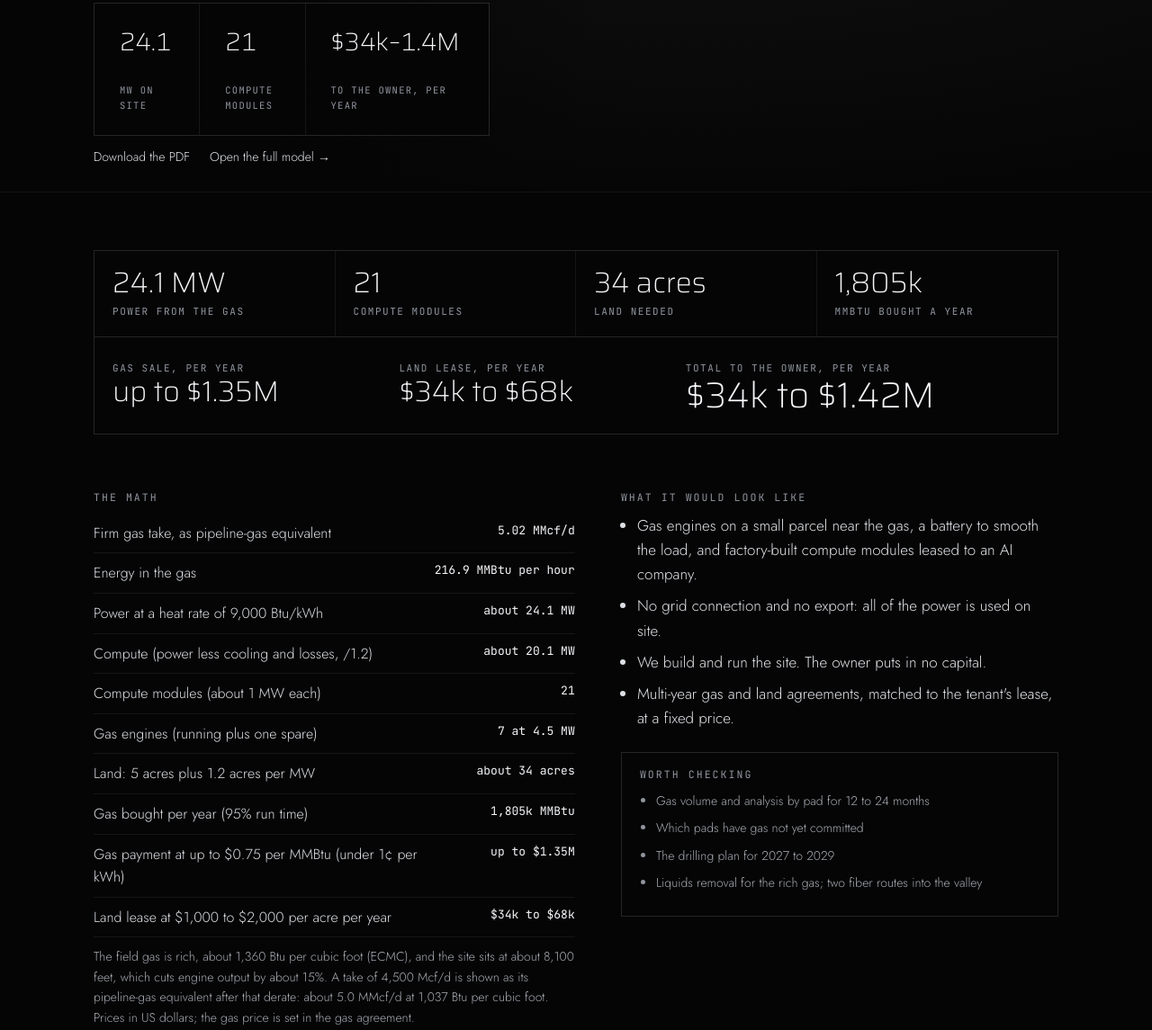
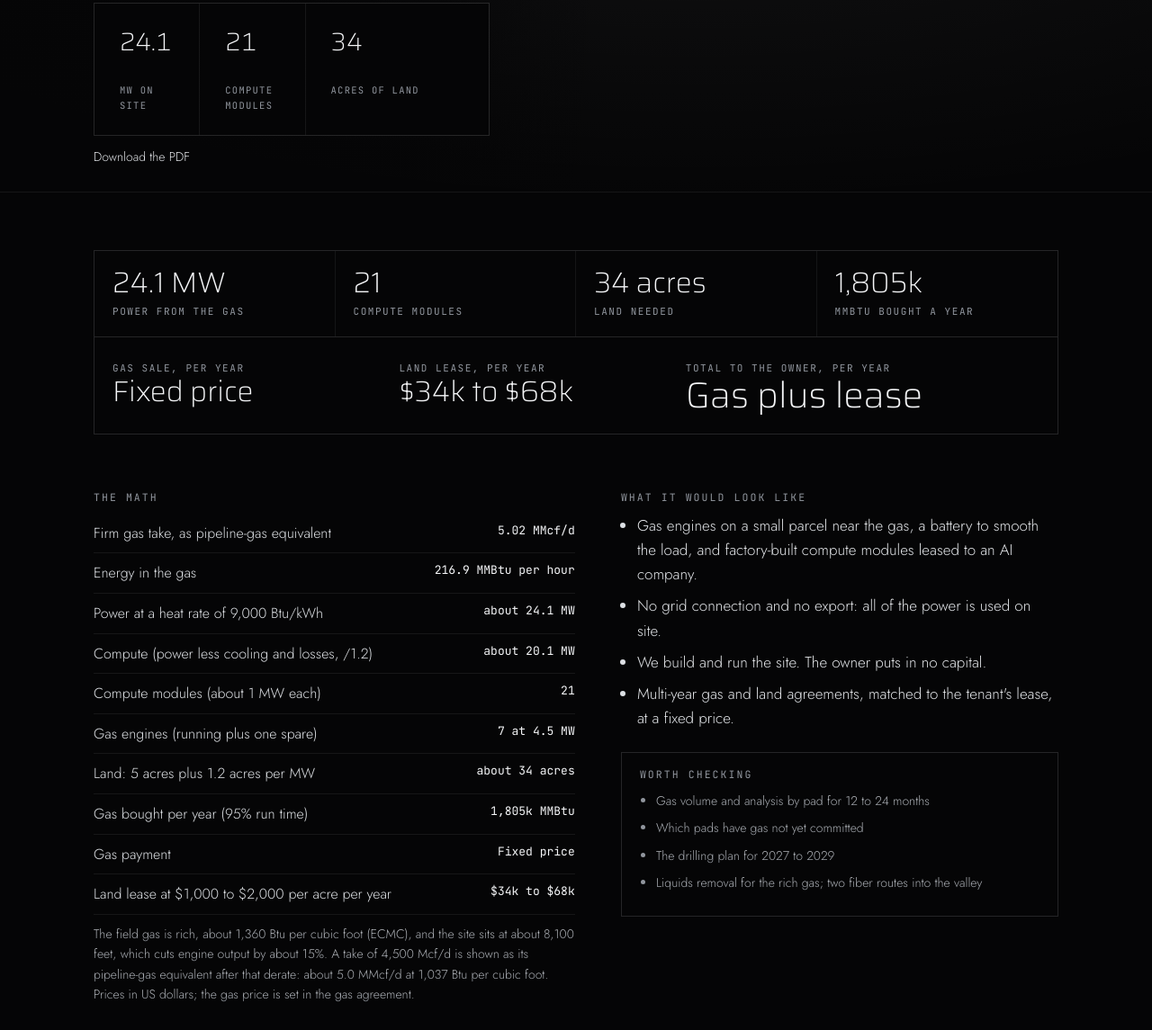
Before and after one commit to Rbagatoli/accretion-compute-site, a plain HTML site: page sizings/north-park-co.html in a window 1280 px wide. Shown: the part 492-1637 px from the top of the page at 90% size. Drawn offline with Linux system fonts and the light colour scheme.

Commit message:
North Park sizing: drop the gas price (set in the gas agreement)
Co-Authored-By: Claude Opus 5.5 <noreply@anthropic.com>

```diff
--- a/sizings/north-park-co.html
+++ b/sizings/north-park-co.html
@@ -121,8 +121,8 @@
   <div class="eyebrow">Captive field gas</div>
   <h1>North Park Niobrara field, Jackson County, Colorado</h1>
   <p class="lede">What this gas could power, how much land it would take, and what it could earn each year.</p>
-  <div class="hero-stats"><div><div class="num">24.1</div><div class="k">MW on site</div></div><div><div class="num">21</div><div class="k">Compute modules</div></div><div><div class="num">$34k–1.4M</div><div class="k">To the owner, per year</div></div></div>
-  <p class="szp-links"><a href="../sizings/north-park-co.pdf" download>Download the PDF</a><a id="szp-full" href="../site-model?src=gas&amp;flow=5.02">Open the full model &rarr;</a></p>
+  <div class="hero-stats"><div><div class="num">24.1</div><div class="k">MW on site</div></div><div><div class="num">21</div><div class="k">Compute modules</div></div><div><div class="num">34</div><div class="k">Acres of land</div></div></div>
+  <p class="szp-links"><a href="../sizings/north-park-co.pdf" download>Download the PDF</a></p>
  </div>
 </div>
 <div class="wrap szp">
@@ -133,13 +133,13 @@
   <div><div class="v">1,805k</div><div class="k">MMBtu bought a year</div></div>
  </div>
  <div class="szp-earn">
-  <div><div class="k">Gas sale, per year</div><div class="v">up to $1.35M</div></div>
+  <div><div class="k">Gas sale, per year</div><div class="v">Fixed price</div></div>
   <div><div class="k">Land lease, per year</div><div class="v">$34k to $68k</div></div>
-  <div class="tot"><div class="k">Total to the owner, per year</div><div class="v">$34k to $1.42M</div></div>
+  <div class="tot"><div class="k">Total to the owner, per year</div><div class="v">Gas plus lease</div></div>
  </div>
 </div>
 <div class="wrap szp"><div class="szp-cols">
- <div><div class="eyebrow">The math</div><table><tr><td>Firm gas take, as pipeline-gas equivalent</td><td class='r'>5.02 MMcf/d</td></tr><tr><td>Energy in the gas</td><td class='r'>216.9 MMBtu per hour</td></tr><tr><td>Power at a heat rate of 9,000 Btu/kWh</td><td class='r'>about 24.1 MW</td></tr><tr><td>Compute (power less cooling and losses, /1.2)</td><td class='r'>about 20.1 MW</td></tr><tr><td>Compute modules (about 1 MW each)</td><td class='r'>21</td></tr><tr><td>Gas engines (running plus one spare)</td><td class='r'>7 at 4.5 MW</td></tr><tr><td>Land: 5 acres plus 1.2 acres per MW</td><td class='r'>about 34 acres</td></tr><tr><td>Gas bought per year (95% run time)</td><td class='r'>1,805k MMBtu</td></tr><tr><td>Gas payment at up to $0.75 per MMBtu (under 1¢ per kWh)</td><td class='r'>up to $1.35M</td></tr><tr><td>Land lease at $1,000 to $2,000 per acre per year</td><td class='r'>$34k to $68k</td></tr></table><p class="small" style="margin-top:10px">The field gas is rich, about 1,360 Btu per cubic foot (ECMC), and the site sits at about 8,100 feet, which cuts engine output by about 15%. A take of 4,500 Mcf/d is shown as its pipeline-gas equivalent after that derate: about 5.0 MMcf/d at 1,037 Btu per cubic foot. Prices in US dollars; the gas price is set in the gas agreement.</p></div>
+ <div><div class="eyebrow">The math</div><table><tr><td>Firm gas take, as pipeline-gas equivalent</td><td class='r'>5.02 MMcf/d</td></tr><tr><td>Energy in the gas</td><td class='r'>216.9 MMBtu per hour</td></tr><tr><td>Power at a heat rate of 9,000 Btu/kWh</td><td class='r'>about 24.1 MW</td></tr><tr><td>Compute (power less cooling and losses, /1.2)</td><td class='r'>about 20.1 MW</td></tr><tr><td>Compute modules (about 1 MW each)</td><td class='r'>21</td></tr><tr><td>Gas engines (running plus one spare)</td><td class='r'>7 at 4.5 MW</td></tr><tr><td>Land: 5 acres plus 1.2 acres per MW</td><td class='r'>about 34 acres</td></tr><tr><td>Gas bought per year (95% run time)</td><td class='r'>1,805k MMBtu</td></tr><tr><td>Gas payment</td><td class='r'>Fixed price</td></tr><tr><td>Land lease at $1,000 to $2,000 per acre per year</td><td class='r'>$34k to $68k</td></tr></table><p class="small" style="margin-top:10px">The field gas is rich, about 1,360 Btu per cubic foot (ECMC), and the site sits at about 8,100 feet, which cuts engine output by about 15%. A take of 4,500 Mcf/d is shown as its pipeline-gas equivalent after that derate: about 5.0 MMcf/d at 1,037 Btu per cubic foot. Prices in US dollars; the gas price is set in the gas agreement.</p></div>
  <div><div class="eyebrow">What it would look like</div><ul><li>Gas engines on a small parcel near the gas, a battery to smooth the load, and factory-built compute modules leased to an AI company.</li><li>No grid connection and no export: all of the power is used on site.</li><li>We build and run the site. The owner puts in no capital.</li><li>Multi-year gas and land agreements, matched to the tenant&#x27;s lease, at a fixed price.</li></ul>
   <div class='box'><div class='eyebrow'>Worth checking</div><ul class='small'><li>Gas volume and analysis by pad for 12 to 24 months</li><li>Which pads have gas not yet committed</li><li>The drilling plan for 2027 to 2029</li><li>Liquids removal for the rich gas; two fiber routes into the valley</li></ul></div>
  </div>
```
Also changed, not shown: src/pages/sizing-north-park-co.html (+5 -5 lines), 1 other file.
